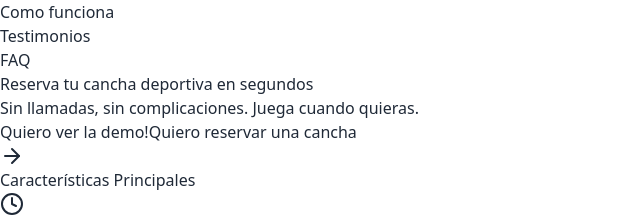
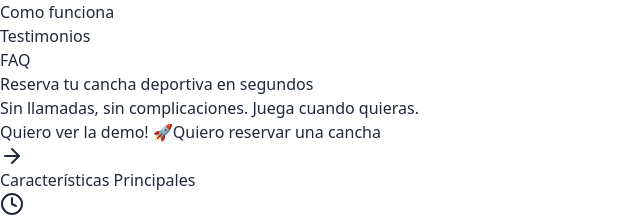
Before and after one commit to JimmyLoloy98/CanchaLibre, a React (Vite) app: page / in a window 1280 px wide. Shown: the part 1400-1617 px from the top of the page, without its empty margins (0-640 px from the left). Built offline with nearby package versions, Linux system fonts and the light colour scheme.

Commit message:
Update link to App

```diff
--- a/src/components/Hero.tsx
+++ b/src/components/Hero.tsx
@@ -10,8 +10,8 @@ const Hero: React.FC = () => {
         </h1>
         <p className="text-xl mb-8">Sin llamadas, sin complicaciones. Juega cuando quieras.</p>
         <div className="flex justify-center space-x-4">
-          <a href="#how-it-works" className="btn btn-secondary">
-            Quiero ver la demo!
+          <a href="https://eclectic-treacle-e61945.netlify.app" target="_blank" className="btn btn-secondary">
+            Quiero ver la demo! 🚀
           </a>
           <a href="https://api.whatsapp.com/send/?phone=51991691321&text&type=phone_number&app_absent=0" target="_blank" className="btn btn-primary flex items-center">
             Quiero reservar una cancha<ArrowRight className="ml-2 w-5 h-5" />
```
